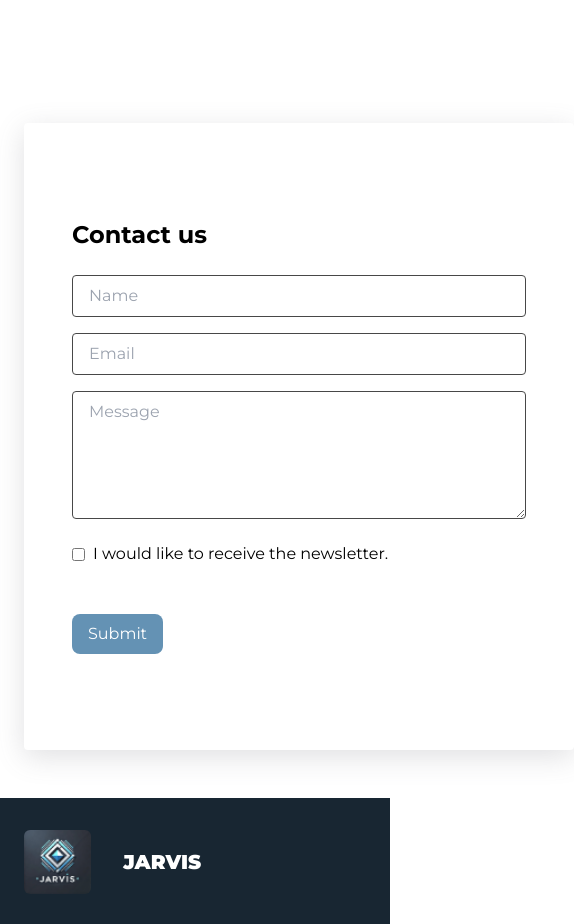
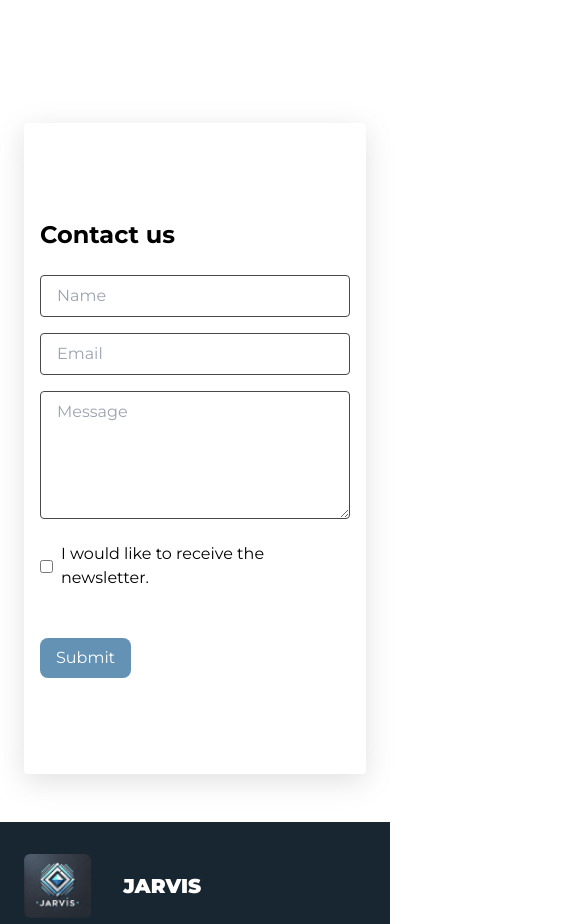
Before and after one commit to dev-pengi/jarvis-website, a Next.js app: page / in a window 390 px wide. Shown: the part 7480-8404 px from the top of the page, 574 px wide, since content can reach past the window. Built offline with nearby package versions, Linux system fonts and the light colour scheme; a web font is replaced by a local one.

Commit message:
update ContactSection layout for improved responsiveness and adjust Container styles for better spacing

```diff
--- a/src/app/components/Container.tsx
+++ b/src/app/components/Container.tsx
@@ -5,7 +5,7 @@ interface ContainerProps {
 }
 
 const Container: FC<ContainerProps> = ({ children }) => {
-  return <div className="w-full h-full max-w-[1200px] mx-auto px-6 sm:px-3">{children}</div>;
+  return <div className="w-full h-full max-w-[1200px] mx-auto px-6 sm:px-3 xsm:px-2">{children}</div>;
 };
 
 export default Container;
--- a/src/app/ui/ContactSection.tsx
+++ b/src/app/ui/ContactSection.tsx
@@ -11,8 +11,8 @@ const ContactSection: FC = () => {
   return (
     <section className="pt-32" id="contact">
       <Container>
-        <div className="flex flex-col md:flex-row bg-white shadow-light w-max mx-auto rounded overflow-hidden">
-          <div className="w-full px-12 py-24 max-w-[550px]">
+        <div className="flex flex-col md:flex-row bg-white shadow-light w-full max-w-[500px] mx-auto rounded overflow-hidden">
+          <div className="xsm:px-12 px-4 py-24">
             <h2 className="text-2xl font-bold mb-6">Contact us</h2>
             <div className="space-y-4">
               <input
```
